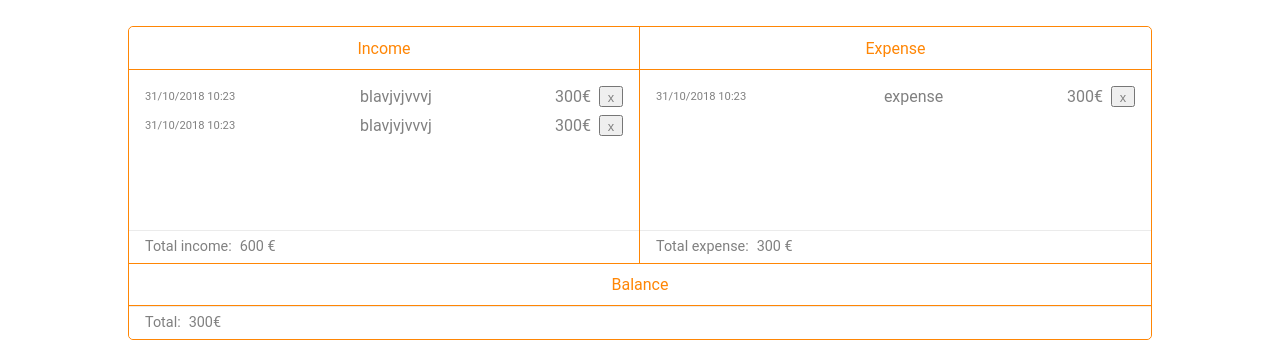
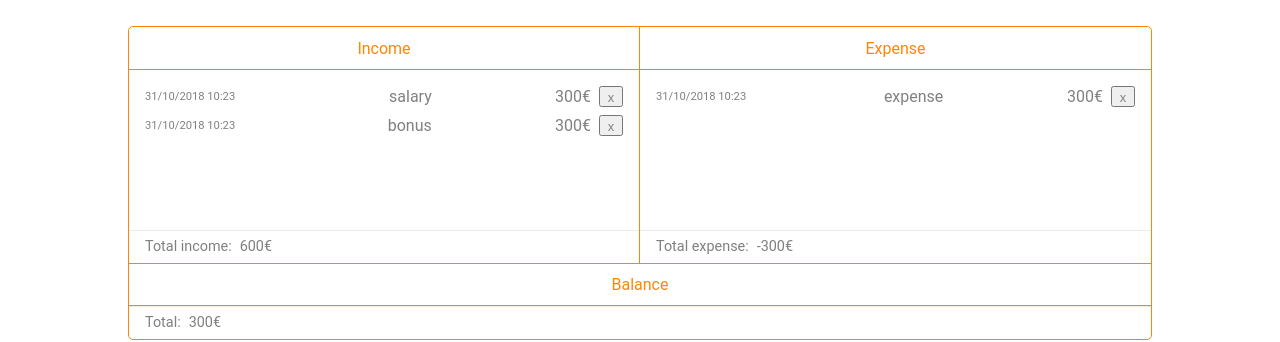
Before and after one commit to upretirachita/1.3.-Account-Balance-Tracker-React, a React (Create React App) app: page / in a window 1280 px wide. Shown: the part 310-652 px from the top of the page. Built offline with nearby package versions, Linux system fonts and the light colour scheme.

Commit message:
Refactoring

```diff
--- a/public/index.html
+++ b/public/index.html
@@ -5,6 +5,7 @@
     <meta name="viewport" content="width=device-width, initial-scale=1, shrink-to-fit=no">
     <meta name="theme-color" content="#000000">
     <link rel="manifest" href="%PUBLIC_URL%/manifest.json">
+    <link rel="stylesheet" href="https://use.fontawesome.com/releases/v5.4.2/css/all.css" integrity="sha384-/rXc/GQVaYpyDdyxK+ecHPVYJSN9bmVFBvjA/9eOB+pb3F2w2N6fc5qB9Ew5yIns" crossorigin="anonymous">
 
     <title>React App</title>
   </head>
--- a/src/App.css
+++ b/src/App.css
@@ -205,8 +205,7 @@ input, #add, select {
   color:gray;
 }
 
-.delete img {
-  border: none;
+.delete svg {
   height: .9rem;
   width: .9rem;
 }
@@ -224,6 +223,10 @@ input, #add, select {
   width: 100%;
   border-bottom-left-radius: 5px;
   border-bottom-right-radius: 5px;
+}
+
+.red-balance {
+  color: red;
 }
 
 #h3-balance {
--- a/src/App.js
+++ b/src/App.js
@@ -39,7 +39,7 @@ function userIdGenerator() {
 
 class App extends Component {
   state = ({
-    income: [{description: 'blavjvjvvvj', amount: 300, time:displayDateTime(), id: userIdGenerator()}, {description: 'blavjvjvvvj', amount: 300, time:displayDateTime(), id: userIdGenerator()}],
+    income: [{description: 'salary', amount: 300, time:displayDateTime(), id: userIdGenerator()}, {description: 'bonus', amount: 300, time:displayDateTime(), id: userIdGenerator()}],
     expense:[{description: 'expense', amount: 300, time:displayDateTime(), id: userIdGenerator()}],
     description: '',
     amount: '',
@@ -90,7 +90,7 @@ class App extends Component {
           amount: '',
           description:'',
           totalIncome: this.state.totalIncome + parseInt(this.state.amount),
-          balance: this.state.balance + parseInt(this.state.amount),
+          balance: this.state.balance + parseInt(this.state.amount)
         });
       putInLocalStorage(this.state.income, 'income')
 
@@ -128,20 +128,40 @@ class App extends Component {
     }
   }
   deleteEntryincome = (e) => {
+    let deletedIncome;
     let newIncome = this.state.income.filter(income => {
         if(!income.id.includes(e.target.value)){
           return income
+        } else {
+          deletedIncome = income.amount
         }
     })
-    this.setState({income: newIncome})
+    this.setState({income: newIncome, totalIncome: this.state.totalIncome - deletedIncome, balance: this.state.totalIncome - deletedIncome - this.state.totalExpense})
   }
   deleteEntryexpense = (e) => {
+    let deletedExpense;
     let newExpense = this.state.expense.filter(expense => {
         if(!expense.id.includes(e.target.value)){
           return expense
+        } else {
+          deletedExpense = expense.amount
         }
     })
-    this.setState({expense: newExpense})
+    this.setState({expense: newExpense, totalExpense: this.state.totalExpense - deletedExpense, balance: this.state.totalIncome - this.state.totalExpense + parseInt(deletedExpense)})
+  }
+  makeBalanceRed = () => {
+    if(parseInt(this.state.balance) < 0) {
+      return "red-balance"
+    } else {
+      return "default-balance"
+    }
+  }
+  addMinus= () => {
+    if (this.state.totalExpense> 0){
+      return '-' + this.state.totalExpense
+    } else {
+      return 0
+    }
   }
   render() {
     return (
@@ -151,8 +171,8 @@ class App extends Component {
           <span  className={this.state.setClassDescr}>Please enter description</span>
           <span  className={this.state.setClassAmnt}>Please enter the right amount using numbers</span>
           <input type="text" placeholder="Description" id="description" onInput={(e)=>{this.setDescription(e)}} value= {this.state.description} className={this.state.descrInputClass}/>
-          <input type="text" placeholder="Amount" id="amount"onInput={(e)=>{this.setAmount(e)}} value= {this.state.amount} className={this.state.amntInputClass}/>
-          <select name="" id="transaction-type" onChange={this.setOption}>
+          <input type="text" placeholder="Amount" id="amount" onInput={(e)=>{this.setAmount(e)}} value={this.state.amount} className={this.state.amntInputClass}/>
+          <select id="transaction-type" onChange={this.setOption}>
             <option value="income">Income</option>
             <option value="expense">Expense</option>
           </select>
@@ -160,30 +180,29 @@ class App extends Component {
         </div>
         <div id="main">
           <EntryContainer
-          name= 'Income'
+          name='Income'
           id='income'
           total='Total income:'
-          totalAmount= {this.state.totalIncome}
-          data = {this.state.income}
-          funct1 = {this.deleteEntryincome}
+          totalAmount={this.state.totalIncome}
+          data={this.state.income}
+          deleteFunc={this.deleteEntryincome}
           />
           <EntryContainer
-          name= 'Expense'
+          name='Expense'
           id='expense'
           total='Total expense:'
-          totalAmount= {this.state.totalExpense}
-          data = {this.state.expense}
-          funct1 = {this.deleteEntryexpense}
+          totalAmount={this.addMinus()}
+          data={this.state.expense}
+          deleteFunc={this.deleteEntryexpense}
           />
           <div id="balance-container">
             <h3 id="h3-balance">Balance</h3>
             <div className="total-container">
                 <span>Total:</span>
-                <span id="total-balance">{this.state.balance}€</span>
+                <span id="total-balance" className={this.makeBalanceRed()}>{this.state.balance}€</span>
             </div>
           </div>
         </div>
-
       </div>
     );
   }
--- a/src/components/DeleteButton.js
+++ b/src/components/DeleteButton.js
@@ -1,10 +1,10 @@
-import React, {Component} from 'react';
-import trash from '../assets/trash.svg'
+import React from 'react';
 
-const DeleteButton  = (props) => {
-    return (<button  className = 'delete' value = {props.value} onClick = {(e)=>{props.funct1(e)}}>x</button>);
+const DeleteButton = (props) => {
+  return (
+    <button className="delete" value={props.value} onClick={(e)=>{props.deleteFunc(e)}}>
+      x
+    </button>
+  )
 }
-
 export default DeleteButton;
-
-// <img src={trash}alt="trash-icon"/>
--- a/src/components/EntryContainer.js
+++ b/src/components/EntryContainer.js
@@ -1,4 +1,4 @@
-import React, { Component } from 'react';
+import React from 'react';
 import DeleteButton from './DeleteButton';
 
 const EntryContainer = (props) => {
@@ -6,11 +6,17 @@ const EntryContainer = (props) => {
     <div className="entry-container" id={props.id + '-container'}>
       <h3 id={'h3-'+ props.id}>{props.name}</h3>
         <div id={props.id}>
-          {props.data.map(element => <div className='added'><span className='dateAndTime'>{element.time}</span> <span id='name'>{element.description}</span> <span id='amountSpan'>{element.amount}€</span><DeleteButton funct1 = {props.funct1} value = {element.id}/> </div>)}
+          {props.data.map(element =>
+            <div key={element.id} className="added">
+              <span className="dateAndTime">{element.time}</span>
+              <span id="name">{element.description}</span>
+              <span id="amountSpan">{element.amount}€</span>
+              <DeleteButton value={element.id} deleteFunc={props.deleteFunc}/>
+            </div>)}
         </div>
       <div className="total-container">
         <span>{props.total}</span>
-        <span id="total">{props.totalAmount} €</span>
+        <span id="total">{props.totalAmount}€</span>
       </div>
     </div>
   )
```
Also changed, not shown: src/components/comp.js (added, +14 -0 lines), src/assets/garbage.svg (added), src/assets/trash.svg.
